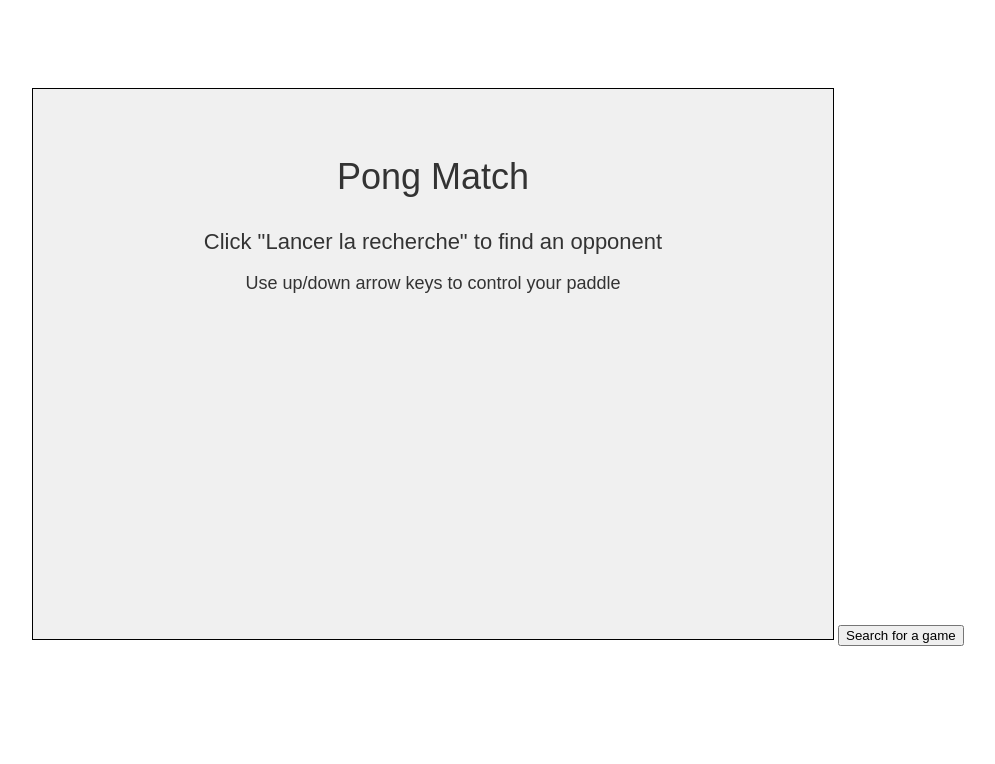
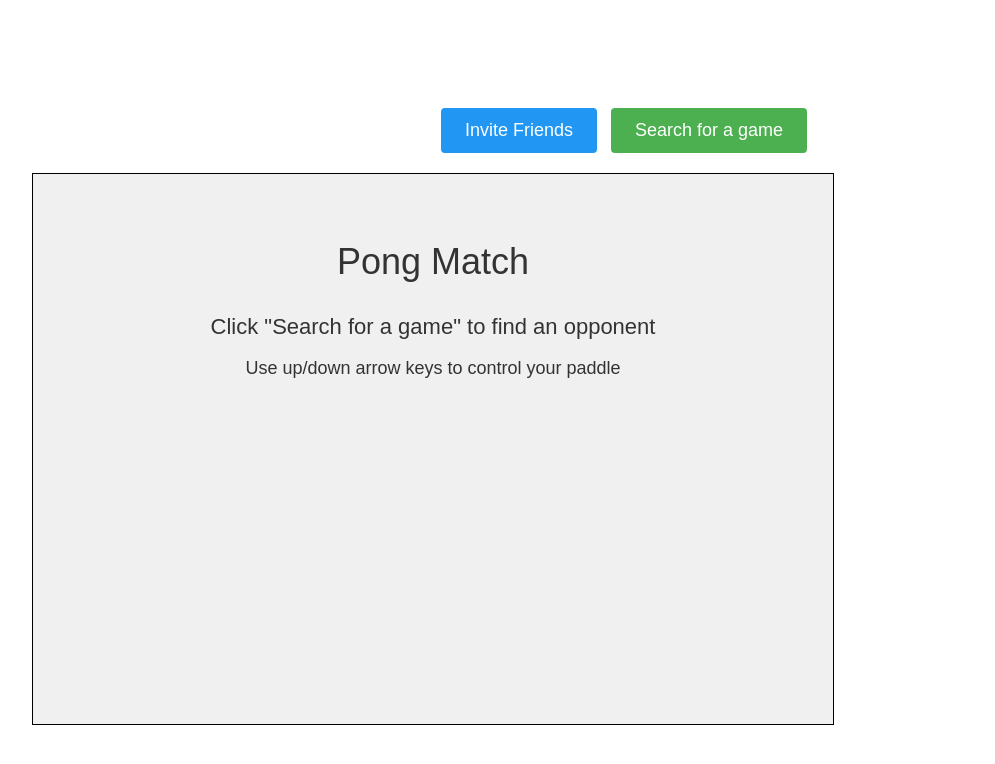
Before and after one commit to FlorentBelotti/42_cursus_ft_transcendence, a Django app: template django/src/templates/match.html in a window 1280 px wide. Shown: the top 764 px of the page, without its empty margins (16-1011 px from the left). Run offline with Django 3.2, Linux system fonts and the light colour scheme; the template is opened without the code that fills it, so the values that code supplies are empty.

Commit message:
invite separated from main files, add invite button to regular match

```diff
--- /dev/null
+++ b/django/src/static/js/friendInviteManager.js
@@ -0,0 +1,264 @@
+class FriendInviteManager {
+    constructor(options = {}) {
+        this.dialogId = 'friendsInviteDialog';
+        this.onInviteSent = options.onInviteSent || (() => console.log('Friend invited (default handler)'));
+        this.customTitle = options.title || 'Invite Friends';
+        this.socket = options.socket || null;
+        this.onDialogClosed = options.onDialogClosed || (() => {});
+    }
+
+    showDialog() {
+        // Check if there's an existing dialog element
+        let dialog = document.getElementById(this.dialogId);
+
+        // If not, create one
+        if (!dialog) {
+            dialog = document.createElement('div');
+            dialog.id = this.dialogId;
+            dialog.className = 'friends-invite-dialog';
+
+            // Add content to the dialog
+            dialog.innerHTML = `
+                <h3 style="margin-bottom: 15px; font-size: 18px; font-weight: bold;">${this.customTitle}</h3>
+                <p style="margin-bottom: 10px;">Select friends to invite:</p>
+                <div id="friendsList" style="max-height: 300px; overflow-y: auto;">
+                    <p>Loading friends list...</p>
+                </div>
+                <div style="margin-top: 20px; text-align: right;">
+                    <button id="cancelInviteBtn" style="margin-right: 10px; padding: 8px 12px; border: 1px solid #ccc; background: #f0f0f0; border-radius: 4px;">Cancel</button>
+                    <button id="sendInvitesBtn" style="padding: 8px 12px; background: #2196F3; color: white; border: none; border-radius: 4px;">Send Invites</button>
+                </div>
+            `;
+
+            document.body.appendChild(dialog);
+
+            // Add event listeners for the dialog buttons
+            document.getElementById('cancelInviteBtn').addEventListener('click', () => {
+                dialog.remove();
+                this.onDialogClosed();
+            });
+
+            document.getElementById('sendInvitesBtn').addEventListener('click', () => {
+                this.finishInvites();
+                dialog.remove();
+                this.onDialogClosed();
+            });
+
+            // Fetch connected friends list
+            this.fetchConnectedFriends();
+        }
+    }
+
+    fetchConnectedFriends() {
+        console.log('Attempting to fetch online friends');
+        const friendsList = document.getElementById('friendsList');
+
+        // Show loading indicator
+        friendsList.innerHTML = '<p>Loading friends list...</p>';
+
+        fetch('/api/online-friends/', {
+            method: 'GET',
+            headers: {
+                'Content-Type': 'application/json',
+                'X-Requested-With': 'XMLHttpRequest'
+            },
+            credentials: 'include'
+        })
+        .then(response => {
+            console.log('Online friends response status:', response.status);
+            if (!response.ok) {
+                throw new Error(`Network response was not ok: ${response.status}`);
+            }
+            return response.json();
+        })
+        .then(data => {
+            console.log('Online friends data received:', data);
+
+            if (data.online_friends && data.online_friends.length === 0) {
+                // Fallback to all friends if no online friends
+                this.fetchAllFriends();
+            } else {
+                this.displayFriendsList(data.online_friends || []);
+            }
+        })
+        .catch(error => {
+            console.error('Error fetching friends:', error);
+            // If there's an error, try fetching all friends as fallback
+            this.fetchAllFriends();
+        });
+    }
+
+    fetchAllFriends() {
+        console.log('Fetching all friends as fallback');
+        fetch('/api/users/', {
+            method: 'GET',
+            headers: {
+                'Content-Type': 'application/json',
+                'X-Requested-With': 'XMLHttpRequest'
+            },
+            credentials: 'include'
+        })
+        .then(response => response.json())
+        .then(users => {
+            const friendsList = document.getElementById('friendsList');
+
+            // Filter to just show our friends
+            const currentUsername = typeof currentUser !== 'undefined' ? currentUser.username : null;
+            let friends = users.filter(user => {
+                // This is a simple placeholder, you'll need to adjust based on your API response
+                return user.username !== currentUsername;
+            });
+
+            if (friends.length === 0) {
+                friendsList.innerHTML = `
+                    <div style="text-align: center; padding: 20px;">
+                        <p>No friends found.</p>
+                        <p style="margin-top: 10px; font-size: 14px; color: #666;">
+                            Add friends to invite them to tournaments.
+                        </p>
+                    </div>`;
+                return;
+            }
+
+            // Create a container for the friends list
+            const listContainer = document.createElement('div');
+            listContainer.className = 'friends-list-container';
+
+            // Add header explaining that we're showing all friends
+            const header = document.createElement('div');
+            header.style.padding = '10px';
+            header.style.background = '#f0f0f0';
+            header.style.borderBottom = '1px solid #ddd';
+            header.style.fontWeight = 'bold';
+            header.textContent = 'All Friends (online status may be incorrect)';
+            listContainer.appendChild(header);
+
+            // Add each friend to the list
+            friends.forEach(friend => {
+                const friendItem = document.createElement('div');
+                friendItem.className = 'friend-item';
+                friendItem.style.display = 'flex';
+                friendItem.style.alignItems = 'center';
+                friendItem.style.padding = '10px';
+                friendItem.style.borderBottom = '1px solid #eee';
+
+                // Friend profile picture
+                let profilePicHtml = '';
+                if (friend.profile_picture) {
+                    profilePicHtml = `<img src="${friend.profile_picture}" alt="${friend.username}" class="profile-picture">`;
+                } else {
+                    profilePicHtml = `<div class="profile-picture bg-gray-300" style="width: 40px; height: 40px; border-radius: 50%; display: flex; align-items: center; justify-content: center; background-color: #ccc;"><span>${friend.username.charAt(0).toUpperCase()}</span></div>`;
+                }
+
+                // Create the inner HTML for the friend item
+                friendItem.innerHTML = `
+                    <div style="flex: 0 0 40px; margin-right: 10px;">${profilePicHtml}</div>
+                    <div style="flex: 1;">${friend.username}</div>
+                    <div style="flex: 0 0 60px;">
+                        <button class="invite-btn" data-username="${friend.username}" style="padding: 5px 10px; background: #4CAF50; color: white; border: none; border-radius: 4px; cursor: pointer;">Invite</button>
+                    </div>
+                `;
+
+                listContainer.appendChild(friendItem);
+            });
+
+            friendsList.innerHTML = '';
+            friendsList.appendChild(listContainer);
+
+            // Add event listeners for invite buttons
+            const inviteButtons = friendsList.querySelectorAll('.invite-btn');
+            inviteButtons.forEach(button => {
+                button.addEventListener('click', (e) => {
+                    const username = e.target.dataset.username;
+                    this.inviteFriend(username);
+                    e.target.disabled = true;
+                    e.target.textContent = 'Invited';
+                    e.target.style.backgroundColor = '#888';
+                });
+            });
+        })
+        .catch(error => {
+            console.error('Error fetching all friends:', error);
+            const friendsList = document.getElementById('friendsList');
+            friendsList.innerHTML = `<p>Error loading friends list. Please try again later.</p>`;
+        });
+    }
+
+    displayFriendsList(friendsData) {
+        const friendsList = document.getElementById('friendsList');
+
+        // Clear loading message
+        friendsList.innerHTML = '';
+
+        // Check if we have friends
+        if (!friendsData || friendsData.length === 0) {
+            friendsList.innerHTML = `
+                <div style="text-align: center; padding: 20px;">
+                    <p>No online friends found.</p>
+                    <p style="margin-top: 10px; font-size: 14px; color: #666;">
+                        Your friends need to be online to receive invitations.
+                    </p>
+                </div>`;
+            return;
+        }
+
+        // Create a container for the friends list
+        const listContainer = document.createElement('div');
+        listContainer.className = 'friends-list-container';
+
+        // Add each friend to the list
+        friendsData.forEach(friend => {
+            const friendItem = document.createElement('div');
+            friendItem.className = 'friend-item';
+            friendItem.style.display = 'flex';
+            friendItem.style.alignItems = 'center';
+            friendItem.style.padding = '10px';
+            friendItem.style.borderBottom = '1px solid #eee';
+
+            // Friend profile picture
+            let profilePicHtml = '';
+            if (friend.profile_picture) {
+                profilePicHtml = `<img src="${friend.profile_picture}" alt="${friend.username}" class="profile-picture">`;
+            } else {
+                profilePicHtml = `<div class="profile-picture bg-gray-300" style="width: 40px; height: 40px; border-radius: 50%; display: flex; align-items: center; justify-content: center; background-color: #ccc;"><span>${friend.username.charAt(0).toUpperCase()}</span></div>`;
+            }
+
+            // Create the inner HTML for the friend item
+            friendItem.innerHTML = `
+                <div style="flex: 0 0 40px; margin-right: 10px;">${profilePicHtml}</div>
+                <div style="flex: 1;">${friend.username}</div>
+                <div style="flex: 0 0 60px;">
+                    <button class="invite-btn" data-username="${friend.username}" style="padding: 5px 10px; background: #4CAF50; color: white; border: none; border-radius: 4px; cursor: pointer;">Invite</button>
+                </div>
+            `;
+
+            listContainer.appendChild(friendItem);
+        });
+
+        friendsList.appendChild(listContainer);
+
+        // Add event listeners for invite buttons
+        const inviteButtons = friendsList.querySelectorAll('.invite-btn');
+        inviteButtons.forEach(button => {
+            button.addEventListener('click', (e) => {
+                const username = e.target.dataset.username;
+                this.inviteFriend(username);
+                e.target.disabled = true;
+                e.target.textContent = 'Invited';
+                e.target.style.backgroundColor = '#888';
+            });
+        });
+    }
+
+    inviteFriend(username) {
+        console.log(`Inviting friend: ${username}`);
+
+        // Call the callback with the username
+        this.onInviteSent(username);
+    }
+
+    finishInvites() {
+        console.log('All invites sent.');
+        // This method can be extended if needed
+    }
+}
--- a/django/src/static/js/pongServer.js
+++ b/django/src/static/js/pongServer.js
@@ -3,6 +3,7 @@ class PongServerGame {
         this.canvas = document.getElementById('pongServer');
         this.ctx = this.canvas.getContext('2d');
         this.matchmakingButton = document.getElementById('matchmaking');
+        this.inviteFriendsBtn = document.getElementById('inviteFriendsBtn');
         this.socket = null;
         this.isGameRunning = false;
         this.isPageUnloading = false;
@@ -13,6 +14,8 @@ class PongServerGame {
             player2: { username: "", nickname: "", elo: 0}
         };
         this.keysPressed = {};
+        // Initialize friend invite manager
+        this.friendInviteManager = null;
         this.init();
     }
 
@@ -24,8 +27,57 @@ class PongServerGame {
         } else {
             console.error('Matchmaking button not found');
         }
+
+        // Add event listener for invite friends button
+        if (this.inviteFriendsBtn) {
+            console.log('Invite friends button found');
+            this.inviteFriendsBtn.addEventListener('click', () => {
+                this.initFriendInviteManager();
+                this.friendInviteManager.showDialog();
+            });
+        } else {
+            console.error('Invite friends button not found');
+        }
+
         this.addEventListeners();
         this.displayWelcomeScreen();
+    }
+
+    initFriendInviteManager() {
+        if (!this.friendInviteManager) {
+            this.friendInviteManager = new FriendInviteManager({
+                title: 'Invite Friends to Play Pong',
+                socket: this.socket,
+                onInviteSent: (username) => this.handleFriendInvite(username),
+                onDialogClosed: () => console.log('Invite dialog closed')
+            });
+        }
+    }
+
+    handleFriendInvite(username) {
+        console.log(`Pong Game handling friend invite for: ${username}`);
+
+        // Send invitation to friend via WebSocket
+        if (this.socket && this.socket.readyState === WebSocket.OPEN) {
+            this.socket.send(JSON.stringify({
+                type: 'invite_friend',
+                friend_username: username
+            }));
+        } else {
+            // Connect WebSocket if not connected yet
+            this.connectWebSocket();
+            setTimeout(() => {
+                if (this.socket && this.socket.readyState === WebSocket.OPEN) {
+                    this.socket.send(JSON.stringify({
+                        type: 'invite_friend',
+                        friend_username: username
+                    }));
+                } else {
+                    console.error('Could not establish WebSocket connection');
+                    alert(`Could not send invite to ${username}. Please try again.`);
+                }
+            }, 1000);
+        }
     }
 
     displayWelcomeScreen() {
@@ -43,7 +95,7 @@ class PongServerGame {
 
         // Draw instructions
         this.ctx.font = '22px Arial';
-        this.ctx.fillText('Click "Lancer la recherche" to find an opponent', this.canvas.width / 2, 160);
+        this.ctx.fillText('Click "Search for a game" to find an opponent', this.canvas.width / 2, 160);
 
         this.ctx.font = '18px Arial';
         this.ctx.fillText('Use up/down arrow keys to control your paddle', this.canvas.width / 2, 200);
@@ -74,7 +126,12 @@ class PongServerGame {
             // Update button state
             if (this.matchmakingButton) {
                 this.matchmakingButton.disabled = true;
-                this.matchmakingButton.textContent = 'Recherche en cours...';
+                this.matchmakingButton.textContent = 'Searching...';
+            }
+
+            // Disable invite button during matchmaking
+            if (this.inviteFriendsBtn) {
+                this.inviteFriendsBtn.disabled = true;
             }
         }
     }
@@ -104,7 +161,7 @@ class PongServerGame {
                 user: currentUser
             }));
 
-            this.displayMessage('Recherche d\'un adversaire...');
+            this.displayMessage('Searching for opponent...');
         };
 
         this.socket.onmessage = (event) => {
@@ -119,18 +176,23 @@ class PongServerGame {
             // Re-enable matchmaking button
             if (this.matchmakingButton) {
                 this.matchmakingButton.disabled = false;
-                this.matchmakingButton.textContent = 'Lancer la recherche';
+                this.matchmakingButton.textContent = 'Search for a game';
+            }
+
+            // Re-enable invite button
+            if (this.inviteFriendsBtn) {
+                this.inviteFriendsBtn.disabled = false;
             }
 
             // Only show disconnection message if not during page unload
             if (!this.isPageUnloading) {
-                this.displayMessage('Déconnecté du serveur. Veuillez rafraîchir la page.');
+                this.displayMessage('Disconnected from server. Please refresh the page.');
             }
         };
 
         this.socket.onerror = (error) => {
             console.error('WebSocket error:', error);
-            this.displayMessage('Erreur de connexion. Veuillez réessayer.');
+            this.displayMessage('Connection error. Please try again.');
         };
     }
 
@@ -140,18 +202,21 @@ class PongServerGame {
 
         // Process game-related messages - no authentication check needed
         if (data.type === 'player_left') {
-            this.displayMessage(data.message || "Votre adversaire a quitté la partie.");
+            this.displayMessage(data.message || "Your opponent has left the game.");
             console.log('Player left the game.');
             this.stopGame();
         } else if (data.type === 'game_over') {
-            this.displayMessage(data.message || "Partie terminée!");
+            this.displayMessage(data.message || "Game over!");
             console.log('Game over.');
             this.stopGame();
         } else if (data.type === 'matchmaking_cancelled') {
-            this.displayMessage(data.message || "Recherche annulée.");
+            this.displayMessage(data.message || "Search cancelled.");
             if (this.matchmakingButton) {
                 this.matchmakingButton.disabled = false;
-                this.matchmakingButton.textContent = 'Lancer la recherche';
+                this.matchmakingButton.textContent = 'Search for a game';
+            }
+            if (this.inviteFriendsBtn) {
+                this.inviteFriendsBtn.disabled = false;
             }
         } else if (data.type === 'matchmaking_update' || data.waiting) {
             console.log('Matchmaking status update...');
@@ -164,7 +229,12 @@ class PongServerGame {
             // Disable matchmaking button during game
             if (this.matchmakingButton) {
                 this.matchmakingButton.disabled = true;
-                this.matchmakingButton.textContent = 'En jeu...';
+                this.matchmakingButton.textContent = 'In game...';
+            }
+
+            // Disable invite button during game
+            if (this.inviteFriendsBtn) {
+                this.inviteFriendsBtn.disabled = true;
             }
 
             if (data.game_state) {
@@ -180,6 +250,12 @@ class PongServerGame {
                 this.playerInfo.player2 = data.player_info.player2;
             }
             this.draw(data);
+        } else if (data.type === 'friend_invite_sent') {
+            // Handle successful invite
+            alert(`Invitation sent to ${data.friend_username}`);
+        } else if (data.type === 'friend_invite_error') {
+            // Handle error
+            alert(`Error sending invitation: ${data.message}`);
         }
     }
 
@@ -242,7 +318,12 @@ class PongServerGame {
         // Re-enable matchmaking button
         if (this.matchmakingButton) {
             this.matchmakingButton.disabled = false;
-            this.matchmakingButton.textContent = 'Lancer la recherche';
+            this.matchmakingButton.textContent = 'Search for a game';
+        }
+
+        // Re-enable invite button
+        if (this.inviteFriendsBtn) {
+            this.inviteFriendsBtn.disabled = false;
         }
     }
 
--- a/django/src/templates/match.html
+++ b/django/src/templates/match.html
@@ -6,12 +6,76 @@
     <title>Pongserver</title>
     {% load static %}
     <link rel="stylesheet" href="{% static 'css/local.css'%}">
+    <style>
+        .controls-container {
+            text-align: center;
+            margin: 20px 0;
+        }
+
+        .matchmaking-btn {
+            padding: 12px 24px;
+            font-size: 18px;
+            background-color: #4CAF50;
+            color: white;
+            border: none;
+            border-radius: 4px;
+            cursor: pointer;
+            transition: background-color 0.3s;
+        }
+
+        .matchmaking-btn:hover {
+            background-color: #45a049;
+        }
+
+        .matchmaking-btn:disabled {
+            background-color: #cccccc;
+            cursor: not-allowed;
+        }
+
+        .invite-friends-btn {
+            padding: 12px 24px;
+            font-size: 18px;
+            background-color: #2196F3;
+            color: white;
+            border: none;
+            border-radius: 4px;
+            cursor: pointer;
+            transition: background-color 0.3s;
+            margin-right: 10px;
+        }
+
+        .invite-friends-btn:hover {
+            background-color: #0b7dda;
+        }
+
+        .invite-friends-btn:disabled {
+            background-color: #cccccc;
+            cursor: not-allowed;
+        }
+
+        .friends-invite-dialog {
+            position: fixed;
+            top: 50%;
+            left: 50%;
+            transform: translate(-50%, -50%);
+            background-color: white;
+            padding: 20px;
+            border-radius: 5px;
+            box-shadow: 0 4px 8px rgba(0,0,0,0.1);
+            z-index: 1000;
+            min-width: 300px;
+        }
+    </style>
 </head>
 <body>
+<div class="controls-container">
+    <button id="inviteFriendsBtn" class="invite-friends-btn">Invite Friends</button>
+    <button id="matchmaking" class="matchmaking-btn">Search for a game</button>
+</div>
+
 <div>
     <canvas class="pong" id="pongServer" width="800" height="550"></canvas>
-
-    <button id="matchmaking">Search for a game</button>
+</div>
 
 <script>
     const currentUser = {
@@ -20,7 +84,7 @@
         elo: {{ request.user.elo }}
     };
 </script>
+<script src="{% static 'js/friendInviteManager.js' %}"></script>
 <script src="{% static 'js/pongServer.js' %}"></script>
-</div>
 </body>
 </html>
--- a/django/src/templates/tournament.html
+++ b/django/src/templates/tournament.html
@@ -32,7 +32,6 @@
             cursor: not-allowed;
         }
 
-        /* New styling for invite friends button */
         .invite-friends-btn {
             padding: 12px 24px;
             font-size: 18px;
@@ -87,5 +86,6 @@
     };
 </script>
 <script src="{% static 'js/tournamentClient.js' %}"></script>
+<script src="{% static 'js/friendInviteManager.js' %}"></script>
 </body>
 </html>
```
Also changed, not shown: django/src/static/js/tournamentClient.js (+16 -272 lines), django/src/users/migrations/0002_gameinvitation.py (added), django/src/users/migrations/0003_invitation_delete_gameinvitation.py (added). Lines whose indentation alone changed are shown as unchanged.
